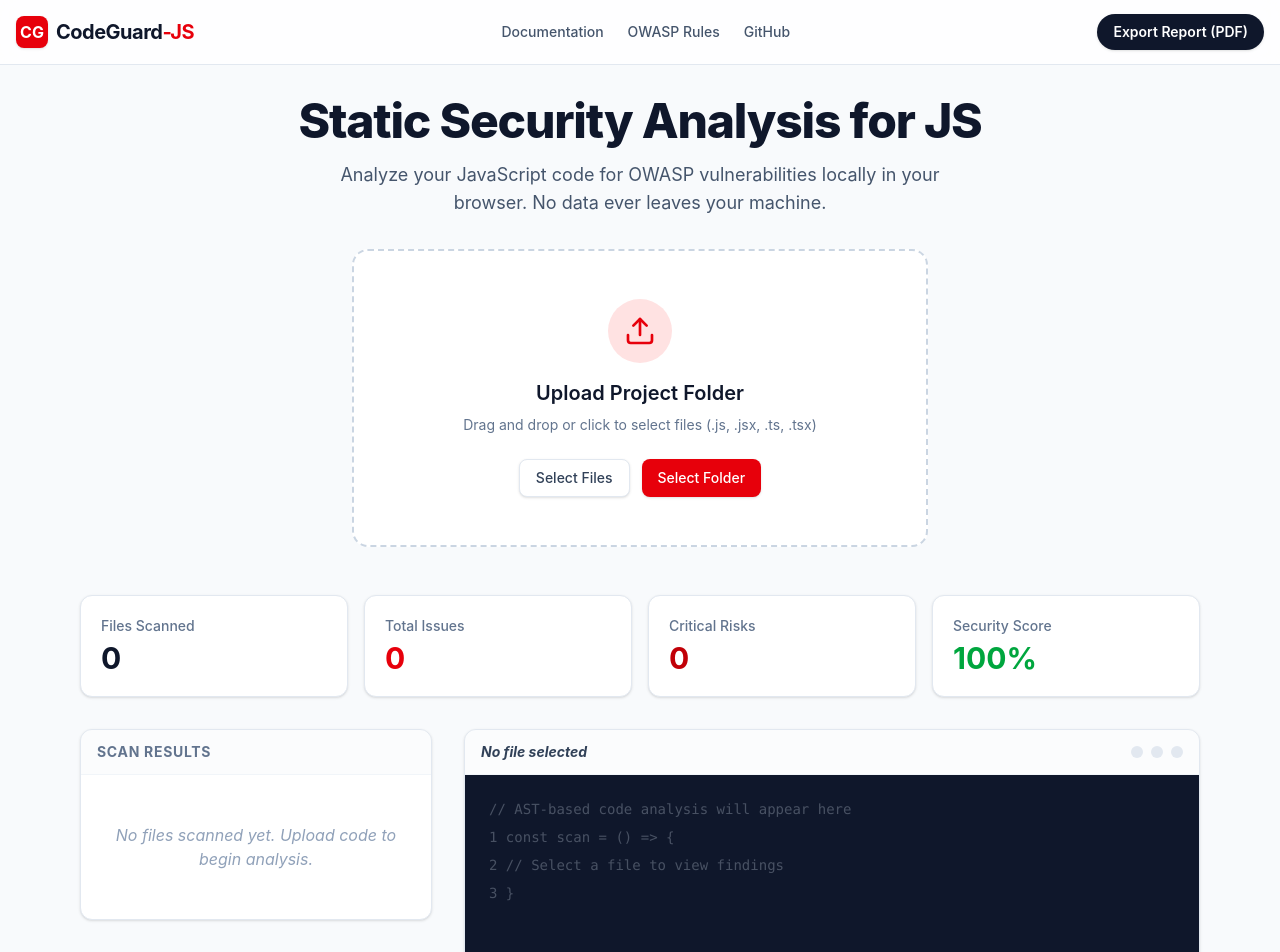
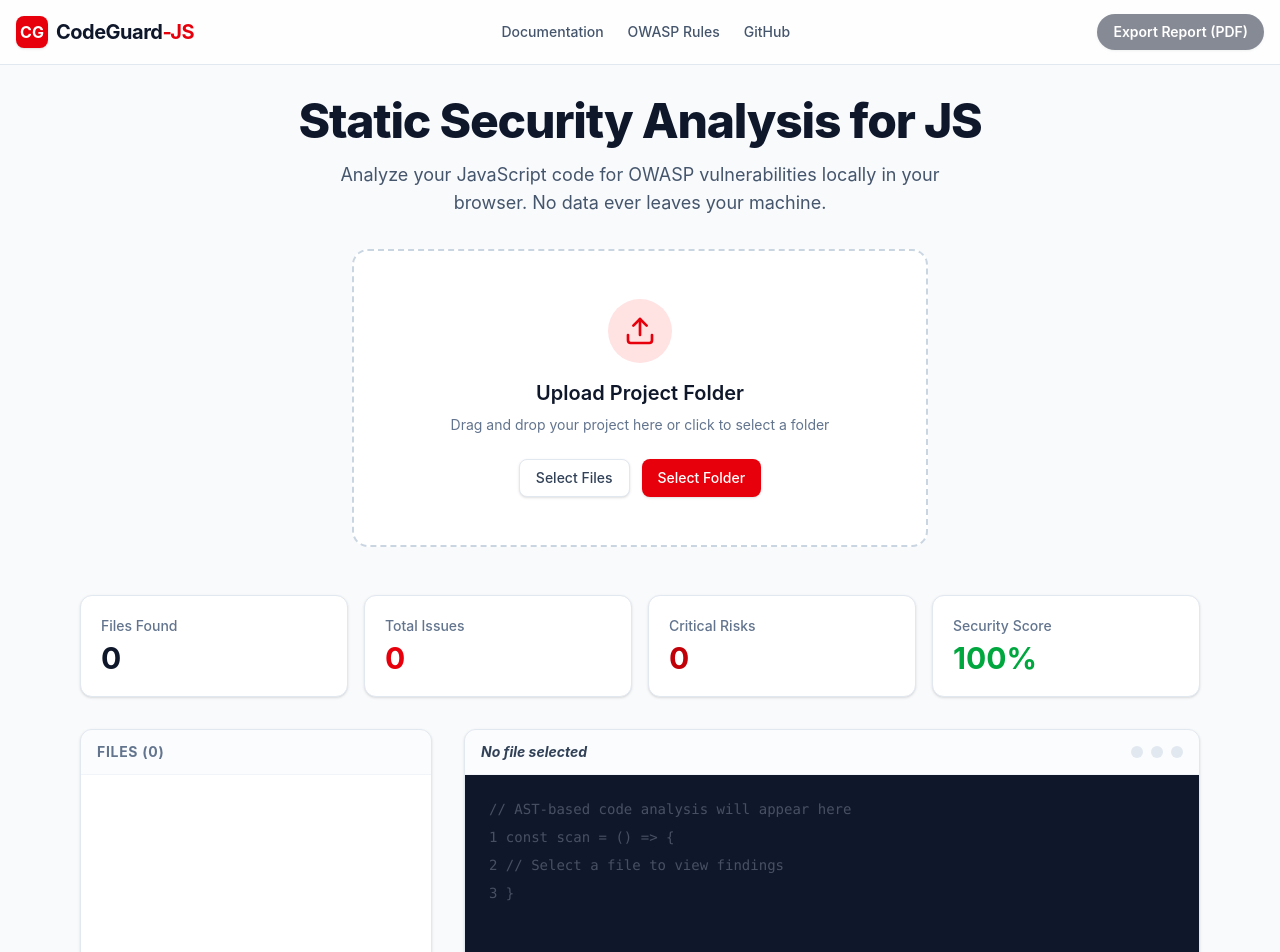
Before and after one commit to x-CHRIS-x/codeguard-js, a React (Vite) app: page / in a window 1280 px wide. Shown: the top 952 px of the page. Built offline with nearby package versions, Linux system fonts and the light colour scheme.

Commit message:
feat(parser): implement file upload and filtering logic

```diff
--- a/package.json
+++ b/package.json
@@ -10,6 +10,8 @@
     "preview": "vite preview"
   },
   "dependencies": {
+    "@babel/parser": "^7.29.2",
+    "@babel/traverse": "^7.29.0",
     "@tailwindcss/vite": "^4.2.2",
     "react": "^19.2.4",
     "react-dom": "^19.2.4",
--- a/src/App.jsx
+++ b/src/App.jsx
@@ -1,9 +1,54 @@
-import { useState } from 'react'
+import { useState, useRef } from 'react'
 import './App.css'
 
 function App() {
+  const [files, setFiles] = useState([])
+  const [isScanning, setIsScanning] = useState(false)
+  const fileInputRef = useRef(null)
+  const folderInputRef = useRef(null)
+
+  const handleFileUpload = (e) => {
+    const uploadedFiles = Array.from(e.target.files)
+    processFiles(uploadedFiles)
+  }
+
+  const processFiles = (fileList) => {
+    // Filter logic: Supported types and ignore hidden/system folders
+    const filtered = fileList.filter(file => {
+      const path = file.webkitRelativePath || file.name
+      const isHidden = path.split('/').some(part => part.startsWith('.'))
+      const isNodeModules = path.includes('node_modules')
+      const isDist = path.includes('dist') || path.includes('build')
+
+      const extension = path.split('.').pop().toLowerCase()
+      const isSupported = ['js', 'jsx', 'ts', 'tsx', 'html'].includes(extension)
+
+      return !isHidden && !isNodeModules && !isDist && isSupported
+    })
+
+    setFiles(prev => [...prev, ...filtered])
+  }
+
   return (
     <div className="min-h-screen bg-slate-50 font-sans text-slate-900">
+      {/* Hidden Inputs */}
+      <input
+        type="file"
+        ref={fileInputRef}
+        onChange={handleFileUpload}
+        multiple
+        className="hidden"
+        accept=".js,.jsx,.ts,.tsx,.html"
+      />
+      <input
+        type="file"
+        ref={folderInputRef}
+        onChange={handleFileUpload}
+        webkitdirectory="true"
+        directory="true"
+        className="hidden"
+      />
+
       {/* Header */}
       <header className="sticky top-0 z-50 w-full border-b border-slate-200 bg-white/80 backdrop-blur-md">
         <div className="container mx-auto flex h-16 items-center justify-between px-4">
@@ -20,7 +65,7 @@ function App() {
             <a href="#" className="hover:text-red-600 transition-colors">OWASP Rules</a>
             <a href="#" className="hover:text-red-600 transition-colors">GitHub</a>
           </nav>
-          <button className="rounded-full bg-slate-900 px-4 py-2 text-sm font-semibold text-white hover:bg-slate-800 transition-all shadow-sm">
+          <button className="rounded-full bg-slate-900 px-4 py-2 text-sm font-semibold text-white hover:bg-slate-800 transition-all shadow-sm disabled:opacity-50" disabled={files.length === 0}>
             Export Report (PDF)
           </button>
         </div>
@@ -38,17 +83,28 @@ function App() {
           </p>
 
           <div className="mx-auto max-w-xl">
-            <div className="group relative flex flex-col items-center justify-center rounded-2xl border-2 border-dashed border-slate-300 bg-white p-12 transition-all hover:border-red-400 hover:bg-red-50/50">
+            <div
+              className="group relative flex flex-col items-center justify-center rounded-2xl border-2 border-dashed border-slate-300 bg-white p-12 transition-all hover:border-red-400 hover:bg-red-50/50 cursor-pointer"
+              onClick={() => folderInputRef.current.click()}
+            >
               <div className="mb-4 rounded-full bg-red-100 p-4 text-red-600 group-hover:scale-110 transition-transform">
                 <svg xmlns="http://www.w3.org/2000/svg" width="32" height="32" viewBox="0 0 24 24" fill="none" stroke="currentColor" strokeWidth="2" strokeLinecap="round" strokeLinejoin="round"><path d="M21 15v4a2 2 0 0 1-2 2H5a2 2 0 0 1-2-2v-4"/><polyline points="17 8 12 3 7 8"/><line x1="12" x2="12" y1="3" y2="15"/></svg>
               </div>
               <h3 className="mb-2 text-xl font-semibold text-slate-900">Upload Project Folder</h3>
-              <p className="text-sm text-slate-500 mb-6">Drag and drop or click to select files (.js, .jsx, .ts, .tsx)</p>
+              <p className="text-sm text-slate-500 mb-6 text-center text-pretty">
+                Drag and drop your project here or click to select a folder
+              </p>
               <div className="flex gap-3">
-                <button className="rounded-lg border border-slate-200 bg-white px-4 py-2 text-sm font-medium text-slate-700 hover:bg-slate-50 shadow-sm">
+                <button
+                  className="rounded-lg border border-slate-200 bg-white px-4 py-2 text-sm font-medium text-slate-700 hover:bg-slate-50 shadow-sm"
+                  onClick={(e) => { e.stopPropagation(); fileInputRef.current.click(); }}
+                >
                   Select Files
                 </button>
-                <button className="rounded-lg bg-red-600 px-4 py-2 text-sm font-medium text-white hover:bg-red-700 shadow-sm">
+                <button
+                  className="rounded-lg bg-red-600 px-4 py-2 text-sm font-medium text-white hover:bg-red-700 shadow-sm"
+                  onClick={(e) => { e.stopPropagation(); folderInputRef.current.click(); }}
+                >
                   Select Folder
                 </button>
               </div>
@@ -59,10 +115,10 @@ function App() {
         {/* Dashboard / Summary Grid */}
         <section className="mb-8 grid gap-4 sm:grid-cols-2 lg:grid-cols-4">
           {[
-            { label: 'Files Scanned', value: '0', color: 'text-slate-900' },
+            { label: 'Files Found', value: files.length, color: 'text-slate-900' },
             { label: 'Total Issues', value: '0', color: 'text-red-600' },
             { label: 'Critical Risks', value: '0', color: 'text-red-700' },
-            { label: 'Security Score', value: '100%', color: 'text-green-600' }
+            { label: 'Security Score', value: files.length > 0 ? 'TBD' : '100%', color: 'text-green-600' }
           ].map((stat, i) => (
             <div key={i} className="rounded-xl border border-slate-200 bg-white p-5 shadow-sm">
               <p className="text-sm font-medium text-slate-500">{stat.label}</p>
@@ -71,18 +127,42 @@ function App() {
           ))}
         </section>
 
-        {/* Results Area (Mockup) */}
+        {/* Results Area */}
         <div className="grid gap-8 lg:grid-cols-3">
           {/* File List */}
           <section className="lg:col-span-1">
-            <div className="rounded-xl border border-slate-200 bg-white overflow-hidden shadow-sm">
-              <div className="border-b border-slate-100 bg-slate-50/50 px-4 py-3">
-                <h3 className="text-sm font-bold uppercase tracking-wider text-slate-500">Scan Results</h3>
+            <div className="rounded-xl border border-slate-200 bg-white overflow-hidden shadow-sm flex flex-col h-[500px]">
+              <div className="border-b border-slate-100 bg-slate-50/50 px-4 py-3 flex justify-between items-center">
+                <h3 className="text-sm font-bold uppercase tracking-wider text-slate-500">Files ({files.length})</h3>
+                {files.length > 0 && (
+                  <button
+                    onClick={() => setFiles([])}
+                    className="text-xs font-semibold text-red-600 hover:text-red-700 transition-colors"
+                  >
+                    Clear All
+                  </button>
+                )}
               </div>
-              <div className="divide-y divide-slate-100 max-h-[500px] overflow-y-auto">
-                <div className="flex items-center justify-center py-12 px-6 text-center italic text-slate-400">
-                  <p>No files scanned yet. Upload code to begin analysis.</p>
-                </div>
+              <div className="divide-y divide-slate-100 overflow-y-auto flex-1">
+                {files.length === 0 ? (
+                  <div className="flex items-center justify-center h-full px-6 text-center italic text-slate-400">
+                    <p>No files scanned yet. Upload code to begin analysis.</p>
+                  </div>
+                ) : (
+                  files.map((file, idx) => (
+                    <div key={idx} className="group flex items-center justify-between px-4 py-3 hover:bg-slate-50 transition-colors cursor-pointer">
+                      <div className="flex flex-col min-w-0 pr-4">
+                        <span className="text-sm font-medium text-slate-700 truncate">
+                          {file.webkitRelativePath || file.name}
+                        </span>
+                        <span className="text-xs text-slate-400 uppercase tracking-tighter">
+                          {file.name.split('.').pop()}
+                        </span>
+                      </div>
+                      <div className="h-2 w-2 rounded-full bg-slate-200"></div>
+                    </div>
+                  ))
+                )}
               </div>
             </div>
           </section>
```
Also changed, not shown: 1 other file (tests, documents, lock files or other folders).
